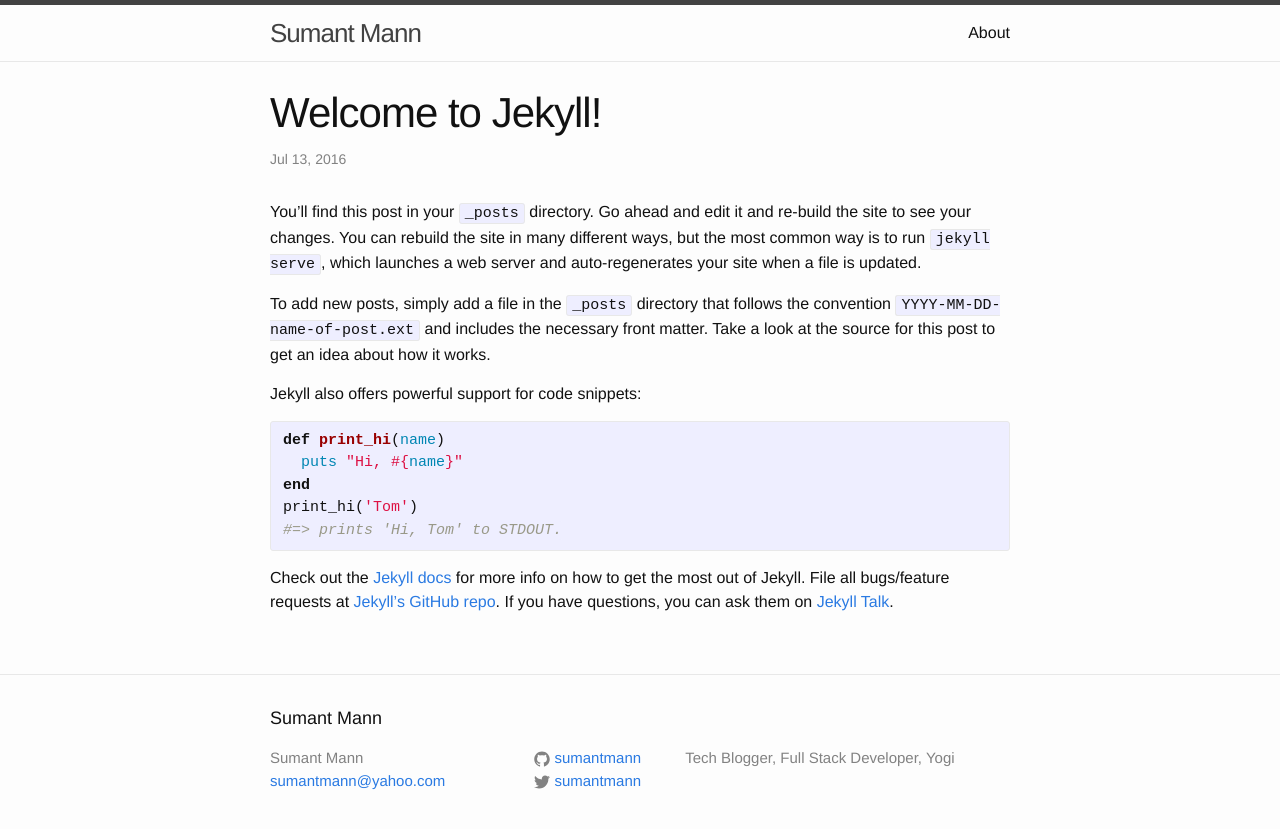
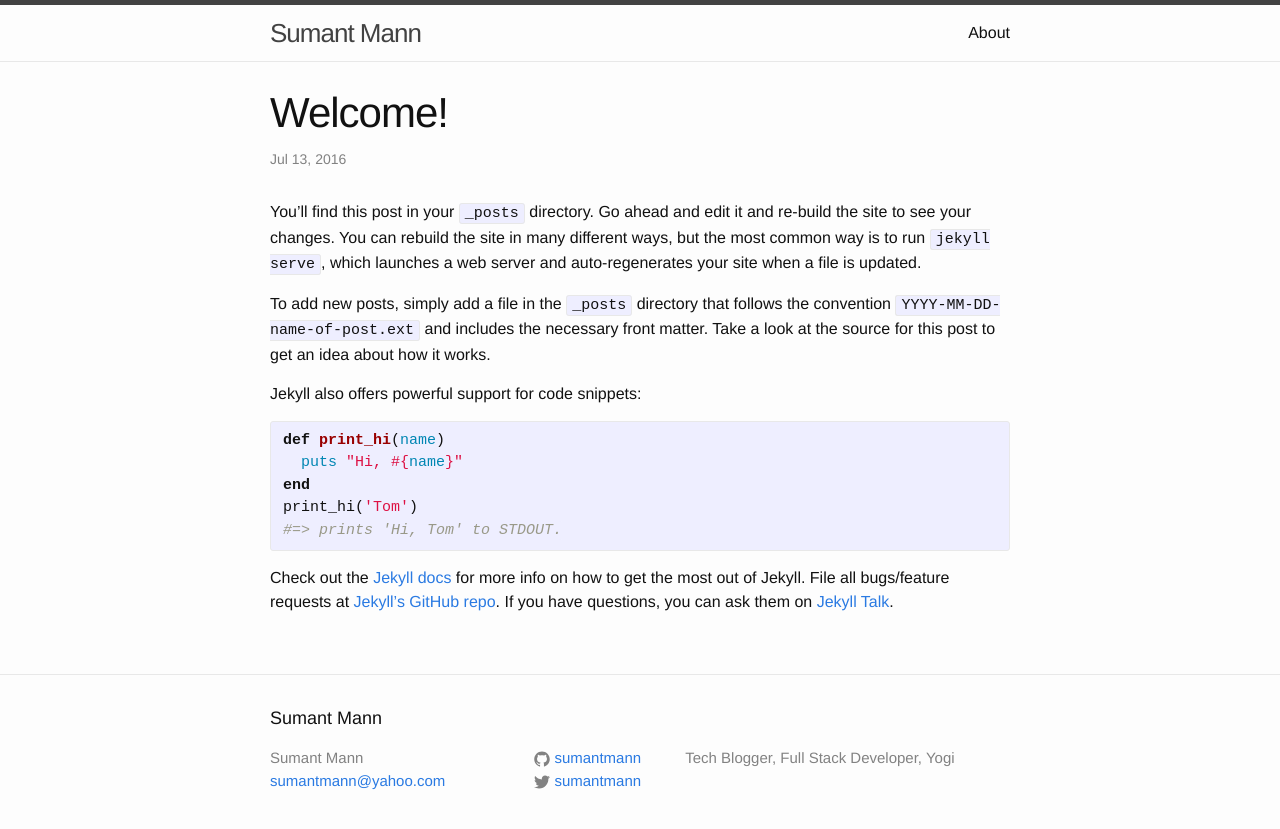
Before and after one commit to sm-main/sumantmann.github.io, a Jekyll site: the page built from _posts/2016-07-13-welcome-to-jekyll.markdown, in a window 1280 px wide. Shown: the top 829 px of the page. Built offline with Jekyll 4.4.1, drawn with Linux system fonts in a browser that asks for light colours; part of the change alters nothing that is shown.

```diff
--- a/_includes/head.html
+++ b/_includes/head.html
@@ -9,4 +9,14 @@
   <link rel="stylesheet" href="{{ "/css/main.css" | prepend: site.baseurl }}">
   <link rel="canonical" href="{{ page.url | replace:'index.html','' | prepend: site.baseurl | prepend: site.url }}">
   <link rel="alternate" type="application/rss+xml" title="{{ site.title }}" href="{{ "/feed.xml" | prepend: site.baseurl | prepend: site.url }}">
+  <script>
+  (function(i,s,o,g,r,a,m){i['GoogleAnalyticsObject']=r;i[r]=i[r]||function(){
+  (i[r].q=i[r].q||[]).push(arguments)},i[r].l=1*new Date();a=s.createElement(o),
+  m=s.getElementsByTagName(o)[0];a.async=1;a.src=g;m.parentNode.insertBefore(a,m)
+  })(window,document,'script','https://www.google-analytics.com/analytics.js','ga');
+
+  ga('create', 'UA-70750603-2', 'auto');
+  ga('send', 'pageview');
+
+</script>
 </head>
--- a/_posts/2016-07-13-welcome-to-jekyll.markdown
+++ b/_posts/2016-07-13-welcome-to-jekyll.markdown
@@ -1,6 +1,6 @@
 ---
 layout: post
-title:  "Welcome to Jekyll!"
+title:  "Welcome!"
 date:   2016-07-13 22:12:07 +0530
 categories: jekyll update
 ---
```
